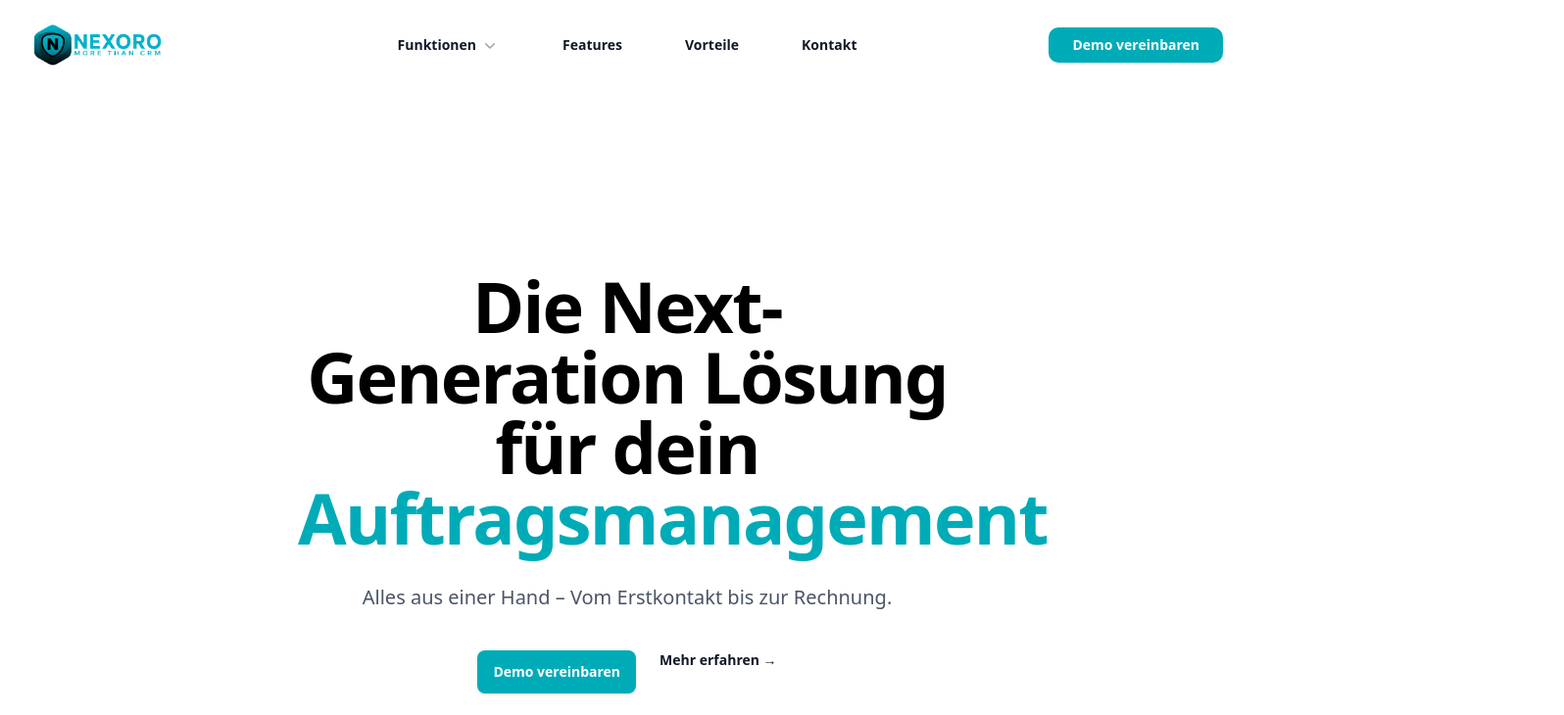
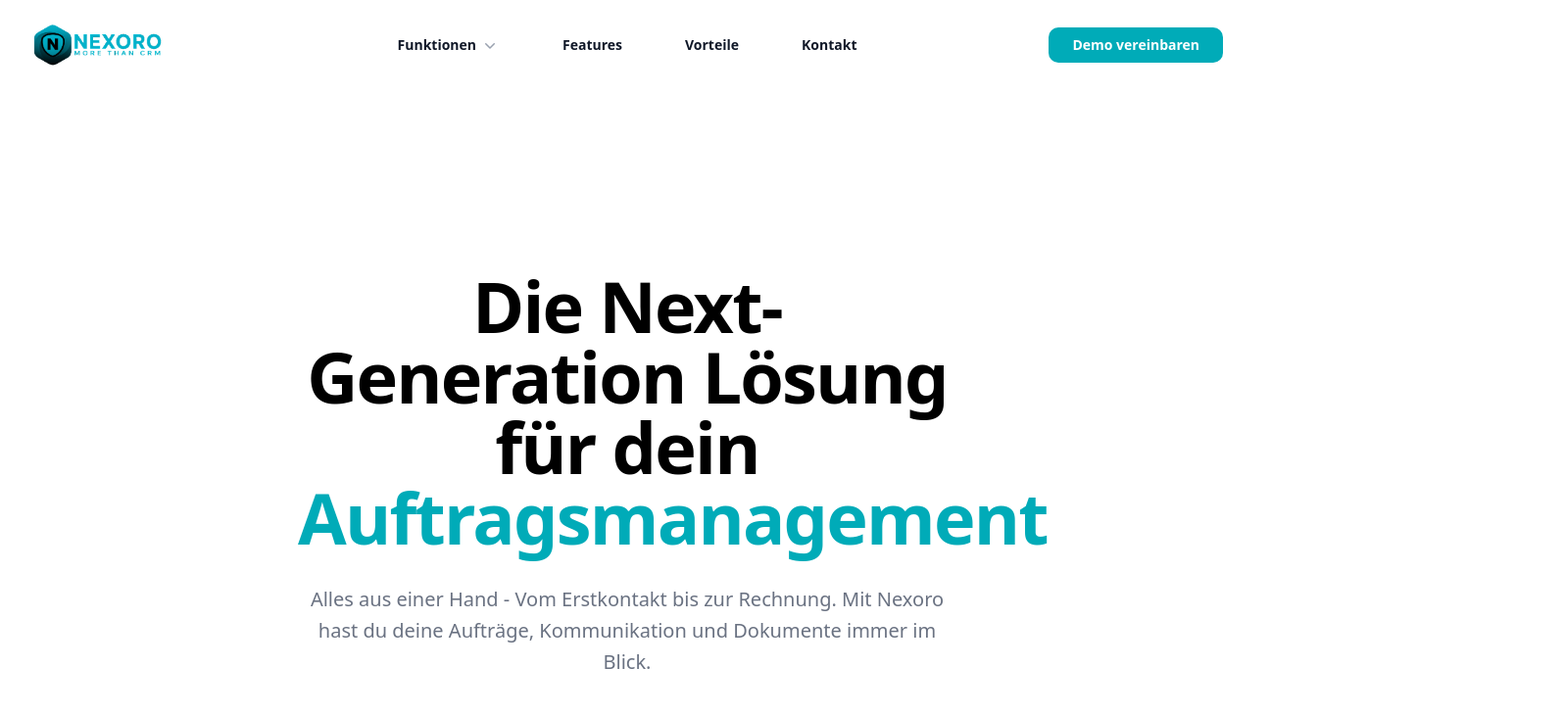
Before and after one commit to danielrckb/nexoro-landing, a Next.js app: page / in a window 1280 px wide. Shown: the top 730 px of the page at 98% size, 1596 px wide, since content can reach past the window. Built offline with nearby package versions, Linux system fonts and the light colour scheme.

Commit message:
Update Hero.tsx

```diff
--- a/app/components/Hero.tsx
+++ b/app/components/Hero.tsx
@@ -1,100 +1,116 @@
 'use client'
 
 import { useState, useEffect } from 'react'
+import { Dialog, DialogPanel } from '@headlessui/react'
+import { Bars3Icon, XMarkIcon } from '@heroicons/react/24/outline'
 import { motion, useMotionValue, useTransform } from 'framer-motion'
 
+const navigation = [
+  { name: 'Product', href: '#' },
+  { name: 'Features', href: '#' },
+  { name: 'Marketplace', href: '#' },
+  { name: 'Company', href: '#' },
+]
+
 export default function Hero() {
+  const [mobileMenuOpen, setMobileMenuOpen] = useState(false)
+
   const scrollY = useMotionValue(0)
 
   useEffect(() => {
-    const handleScroll = () => scrollY.set(window.scrollY)
+    const handleScroll = () => {
+      scrollY.set(window.scrollY)
+    }
     window.addEventListener("scroll", handleScroll)
     return () => window.removeEventListener("scroll", handleScroll)
   }, [scrollY])
 
-  // 3D Tilt
+  // Bild startet hinten (45°) → richtet sich nach vorne (0°)
   const tiltX = useTransform(scrollY, [0, 300], [45, 0])
 
   return (
-    <div className="relative bg-white overflow-hidden">
+    <div className="bg-white">
+      <div className="relative isolate pt-14">
 
-      {/* FIXED + SICHTBARER + RIESIGER GRADIENT */}
-      <div className="absolute inset-0 -z-10 pointer-events-none">
-        <div
-          className="
-            absolute
-            top-[-300px]
-            left-1/2
-            -translate-x-1/2
-            w-[1800px]
-            h-[1400px]
-            blur-3xl
-            opacity-25
-            bg-[#00abb8]
-            rounded-full
-          "
-        />
-      </div>
-
-      {/* HERO CONTENT */}
-      <div className="relative isolate pt-14">
         <div className="py-24 sm:py-32 lg:pb-40">
           <div className="mx-auto max-w-7xl px-6 lg:px-8">
 
-            {/* TEXT */}
+            {/* TEXT BLOCK */}
             <motion.div
               className="mx-auto max-w-2xl text-center"
               initial={{ opacity: 0, y: 20 }}
               animate={{ opacity: 1, y: 0 }}
-              transition={{ duration: 0.8 }}
+              transition={{ duration: 0.8, ease: 'easeOut' }}
             >
               <h1 className="text-4xl font-semibold tracking-tight text-black sm:text-7xl">
-                Die Next-Generation Lösung für dein{" "}
+                Die Next-Generation Lösung für dein{' '}
                 <span className="text-[#00abb8]">Auftragsmanagement</span>
               </h1>
 
-              <p className="mt-8 text-lg text-gray-600 sm:text-xl">
-                Alles aus einer Hand – Vom Erstkontakt bis zur Rechnung.
+              <p className="mt-8 text-lg font-medium text-gray-500 sm:text-xl/8">
+                Alles aus einer Hand - Vom Erstkontakt bis zur Rechnung.
+                Mit Nexoro hast du deine Aufträge, Kommunikation und Dokumente immer im Blick.
               </p>
 
-              <div className="mt-10 flex justify-center gap-x-6">
+              <div className="mt-10 flex items-center justify-center gap-x-6">
                 <a
                   href="#"
-                  className="rounded-md px-4 py-3 text-sm font-semibold text-white shadow hover:bg-[#0097a3]"
-                  style={{ backgroundColor: "#00abb8" }}
+                  className="rounded-md px-3.5 py-2.5 text-sm font-semibold text-white shadow-xs hover:!bg-[#00abb8]/80"
+                  style={{ backgroundColor: '#00abb8' }}
                 >
                   Demo vereinbaren
                 </a>
 
-                <a href="#" className="text-sm font-semibold text-gray-900">
+                <a
+                  href="#"
+                  className="text-sm font-semibold text-gray-900 hover:bg-gray-50"
+                >
                   Mehr erfahren →
                 </a>
               </div>
             </motion.div>
 
-            {/* IMAGE */}
+            {/* IMAGE WITH REAL 3D TILT */}
             <div
+              style={{
+                perspective: "1400px",
+                transformStyle: "preserve-3d",
+              }}
               className="mt-16 sm:mt-24"
-              style={{ perspective: "1400px", transformStyle: "preserve-3d" }}
             >
               <motion.img
+                alt="App screenshot"
                 src="/img/nexoro.png"
-                alt=""
                 width={2432}
                 height={1442}
-                className="rounded-md shadow-xl ring-1 ring-gray-900/10 bg-gray-50"
+                className="rounded-md bg-gray-50 shadow-xl ring-1 ring-gray-900/10"
                 style={{
                   rotateX: tiltX,
                   transformOrigin: "top center",
                 }}
                 initial={{ opacity: 0, y: 30 }}
                 animate={{ opacity: 1, y: 0 }}
-                transition={{ duration: 0.9, delay: 0.3 }}
+                transition={{ duration: 0.9, ease: "easeOut", delay: 0.3 }}
               />
             </div>
 
           </div>
         </div>
+
+        {/* BOTTOM GRADIENT
+        <div
+          aria-hidden="true"
+          className="absolute inset-x-0 top-[calc(100%-13rem)] -z-10 transform-gpu overflow-hidden blur-3xl sm:top-[calc(100%-30rem)]"
+        >
+          <div
+            style={{
+              clipPath:
+                'polygon(74.1% 44.1%, 100% 61.6%, 97.5% 26.9%, 85.5% 0.1%, 80.7% 2%, 72.5% 32.5%, 60.2% 62.4%, 52.4% 68.1%, 47.5% 58.3%, 45.2% 34.5%, 27.5% 76.7%, 0.1% 64.9%, 17.9% 100%, 27.6% 76.8%, 76.1% 97.7%, 74.1% 44.1%)',
+            }}
+            className="relative left-[calc(50%+3rem)] aspect-1155/678 w-144.5 -translate-x-1/2 bg-linear-to-tr from-[#00abb8] to-[#00abb8] opacity-30 sm:left-[calc(50%+36rem)] sm:w-288.75"
+          />
+        </div> */}
+
       </div>
     </div>
   )
```
